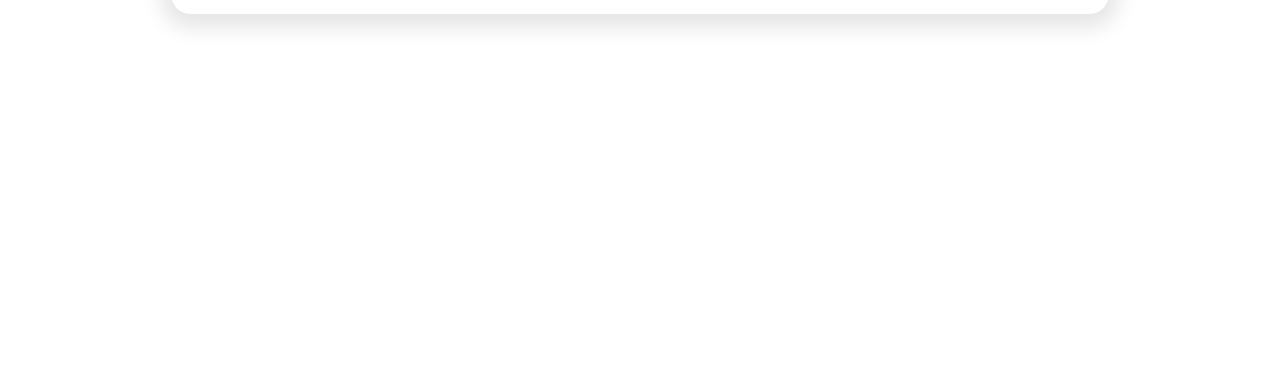
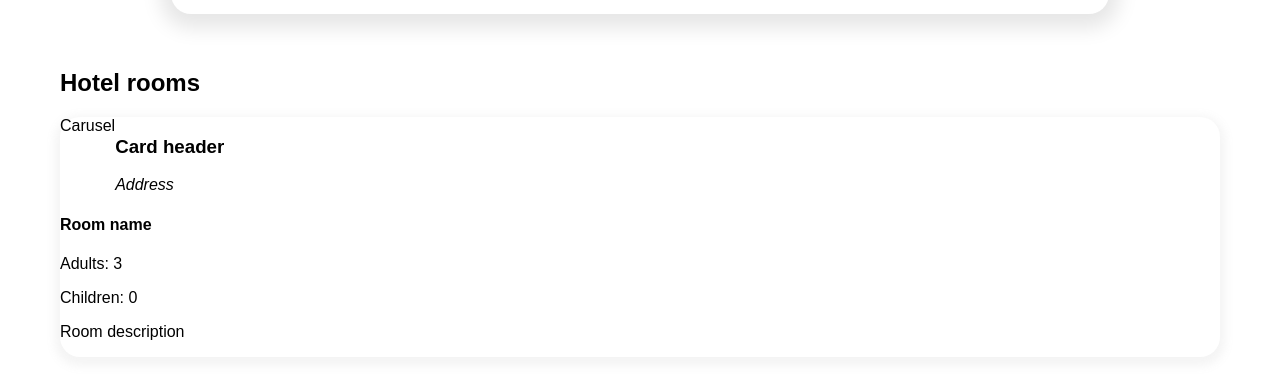
Before and after one commit to PiotrGasiorek/travel.bell, a React (Create React App) app: page / in a window 1280 px wide. Shown: the part 351-730 px from the top of the page. Built offline with nearby package versions, Linux system fonts and the light colour scheme.

Commit message:
Added some styles and components to display search results

```diff
--- a/src/App.scss
+++ b/src/App.scss
@@ -179,3 +179,21 @@ input[type=number] {
 button{
     cursor: pointer;
 }
+
+.main{
+    max-width: $page-width;
+    margin: 100px auto 0 auto;
+}
+
+.card{
+    border-radius: 20px;
+    width: 100%;
+    display: flex;
+    flex-direction: column;
+    box-shadow: 0px 4px 10px 5px rgba(151, 151, 151, 0.1);
+
+
+    &__header{
+        display: flex;
+    }
+}
--- /dev/null
+++ b/src/components/Card.tsx
@@ -0,0 +1,39 @@
+function Card() {
+  return (
+    <div className='card'>
+      <div className='card__header'>
+        <div className='card__carusel'>
+          Carusel
+        </div>
+        <div className='card__details'>
+          <h3 className="card__details__title">Card header</h3>
+          <address className="card__details__address">
+            Address
+          </address>
+        </div>
+      </div>
+      <div className='card__body'>
+        <div className='room'>
+          <div className='room__header'>
+            <h4 className="room__header__title">
+              Room name
+            </h4>
+            <div className="room__header__slots">
+              <p className="room__header__slots__category">
+                Adults: 3
+              </p>
+              <p className="room__header__slots__category">
+                Children: 0
+              </p>
+            </div>
+          </div>
+          <p className='room__body'>
+            Room description
+          </p>
+        </div>
+      </div>
+    </div>
+  );
+}
+
+export default Card;
--- /dev/null
+++ b/src/components/Results.tsx
@@ -0,0 +1,12 @@
+import Card from './Card';
+
+function Results() {
+  return (
+    <main className='main'>
+      <h2 className='main__title'>Hotel rooms</h2>
+      <Card/>
+    </main>
+  );
+}
+
+export default Results;
```
Also changed, not shown: src/components/CardsList.tsx (added, +14 -0 lines).
